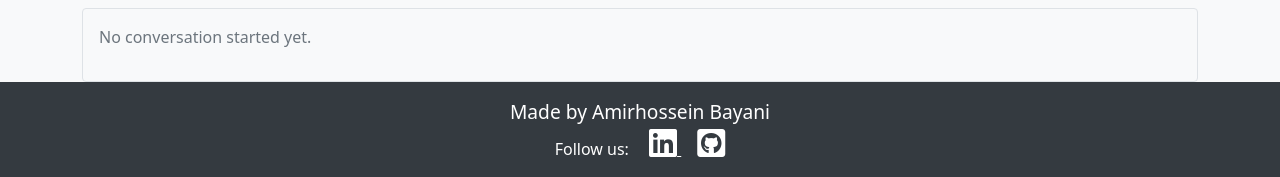
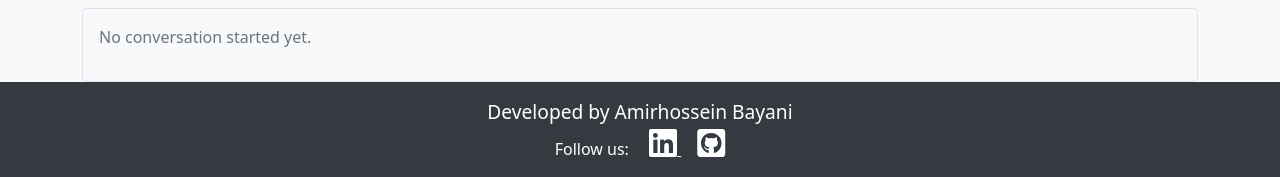
Before and after one commit to teman67/LLM_metadata_django_app, a Django app: page /ask/ in a window 1280 px wide. Shown: the part 990-1167 px from the top of the page. Run offline with Django 4.2, Linux system fonts and the light colour scheme; the visitor is signed in with stand-in values (Sample User, id 1); some libraries are stand-ins or nearby versions.

Commit message:
update footer in base template

```diff
--- a/templates/base.html
+++ b/templates/base.html
@@ -126,7 +126,7 @@
     <!-- Footer -->
     <footer class="footer mt-auto py-3 dark-bg">
         <p class="m-0 text-center text-white" style="font-size: 1.2em;">
-            {% block copyright %}Made by Amirhossein Bayani{% endblock copyright %}
+            {% block copyright %}Developed by Amirhossein Bayani{% endblock copyright %}
         </p>
         <p class="m-0 text-center text-white">Follow us:
             <a href="https://www.linkedin.com/in/amirhosseinbayani" target="_blank" class="text-white">
```
